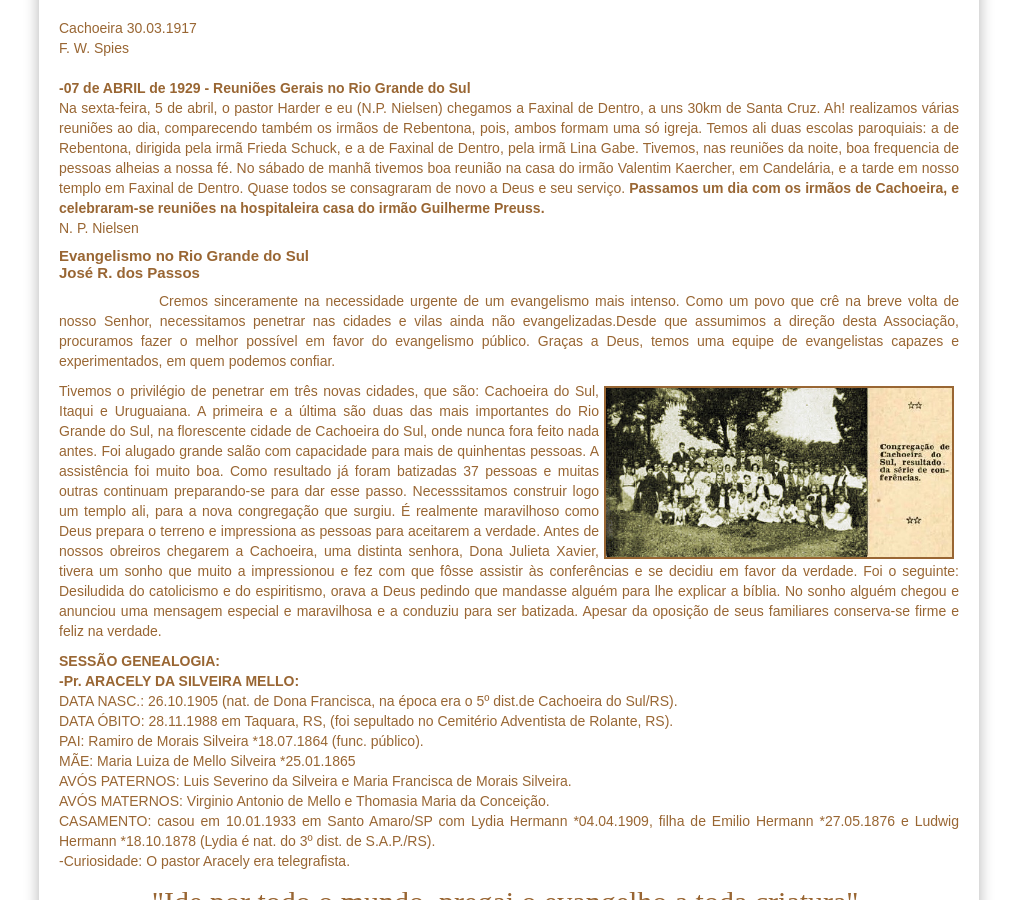
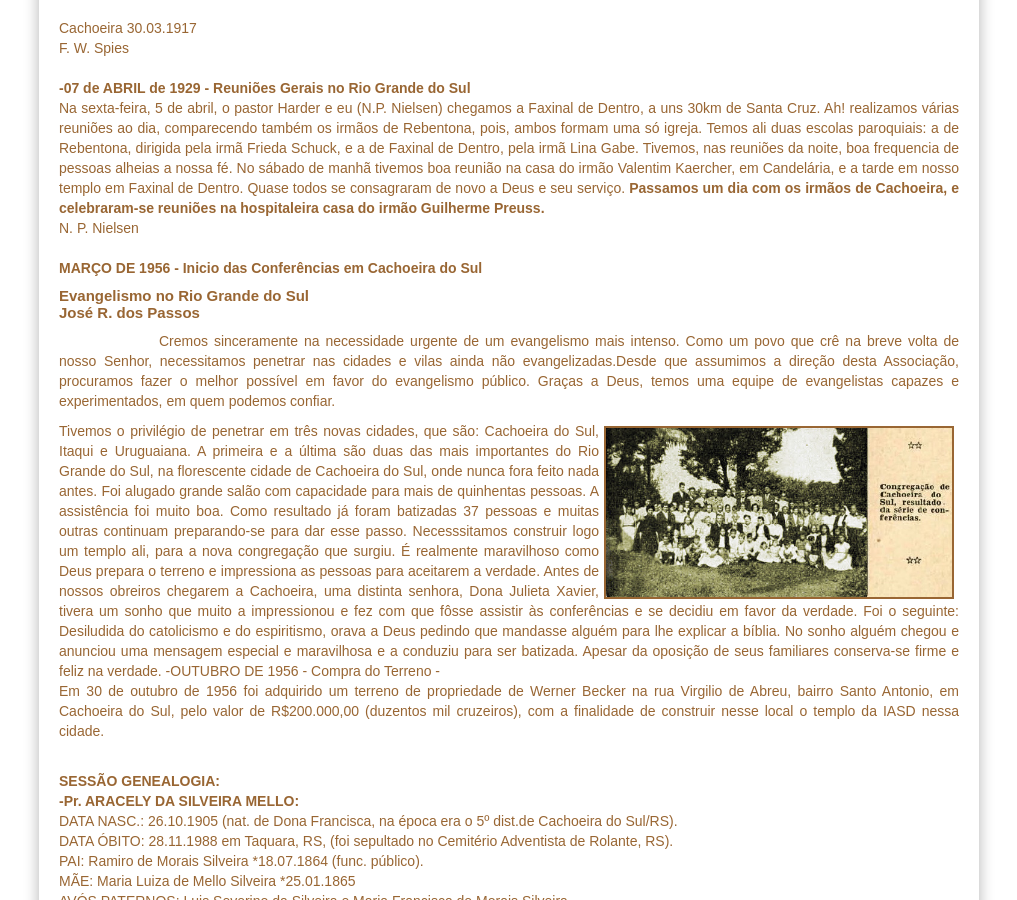
Before and after one commit to claudiovargas1955/claudiovargas1955.github.io, a Jekyll site: the page built from _pages/história-da-iasd-cachoeira.html, in a window 1280 px wide and 900 px high, scrolled down 1122 px. Shown: the whole window, without its empty margins (131-1148 px from the left). Built offline with Jekyll 4.4.1, drawn with Linux system fonts in a browser that asks for light colours; some web fonts are replaced.

Commit message:
Update história-da-iasd-cachoeira.html

```diff
--- a/_pages/história-da-iasd-cachoeira.html
+++ b/_pages/história-da-iasd-cachoeira.html
@@ -125,11 +125,11 @@ comparecendo também os irmãos de Rebentona, pois, ambos formam uma só igreja.
 de Faxinal de Dentro, pela irmã Lina Gabe. Tivemos, nas reuniões da noite, boa frequencia de pessoas alheias a nossa fé. No sábado de manhã tivemos boa reunião na
 casa do irmão Valentim Kaercher, em Candelária, e a tarde em nosso templo em Faxinal de Dentro. Quase todos se consagraram de novo a Deus e seu serviço.
 <b>Passamos um dia com os irmãos de Cachoeira, e celebraram-se reuniões na hospitaleira casa do irmão Guilherme Preuss.</b><br>
-       N. P. Nielsen
+       N. P. Nielsen<br><br>
 
-<h5>Evangelismo no Rio Grande do Sul<br>
-
-José R. dos Passos</h5>
+<b>MARÇO DE 1956 - Inicio das Conferências em Cachoeira do Sul</b><br>
+       <h5>Evangelismo no Rio Grande do Sul<br>
+       José R. dos Passos</h5>
 <p><p style="text-indent:100px";/>Cremos sinceramente na necessidade urgente de um evangelismo mais intenso. Como um povo que crê na breve volta de nosso Senhor,
 necessitamos penetrar nas cidades e vilas ainda não evangelizadas.Desde que assumimos a direção desta Associação, procuramos fazer o melhor possível em favor do
 evangelismo público. Graças a Deus, temos uma equipe de evangelistas capazes e experimentados, em quem podemos confiar.<p><img class="dir2" style="float:right"; src="/images/Congregação.jpg" class="img-responsive" width="350px" title="março de 1956";/>
@@ -139,7 +139,11 @@ A assistência foi muito boa. Como resultado já foram batizadas 37 pessoas e mu
 templo ali, para a nova congregação que surgiu. É realmente maravilhoso como Deus prepara o terreno e impressiona as pessoas para aceitarem a verdade. Antes de nossos obreiros
 chegarem a Cachoeira, uma distinta senhora, Dona Julieta Xavier, tivera um sonho que muito a impressionou e fez com que fôsse assistir às conferências e se decidiu
 em favor da verdade. Foi o seguinte: Desiludida do catolicismo e do espiritismo, orava a Deus pedindo que mandasse alguém para lhe explicar a bíblia. No sonho alguém
-chegou e anunciou uma mensagem especial e maravilhosa e a conduziu para ser batizada. Apesar da oposição de seus familiares conserva-se firme e feliz na verdade.</p>
+chegou e anunciou uma mensagem especial e maravilhosa e a conduziu para ser batizada. Apesar da oposição de seus familiares conserva-se firme e feliz na verdade.
+
+-OUTUBRO DE 1956 - Compra do Terreno -<br>
+ Em 30 de outubro de 1956 foi adquirido um terreno de propriedade de Werner Becker na rua Virgilio de Abreu, bairro Santo Antonio, em Cachoeira do Sul, pelo valor
+ de R$200.000,00 (duzentos mil cruzeiros), com a finalidade de construir nesse local o templo da IASD nessa cidade.<br><br>
 
 <p><b>SESSÃO GENEALOGIA:</b><br>
 <b>-Pr. ARACELY DA SILVEIRA MELLO: </b><br>
```
